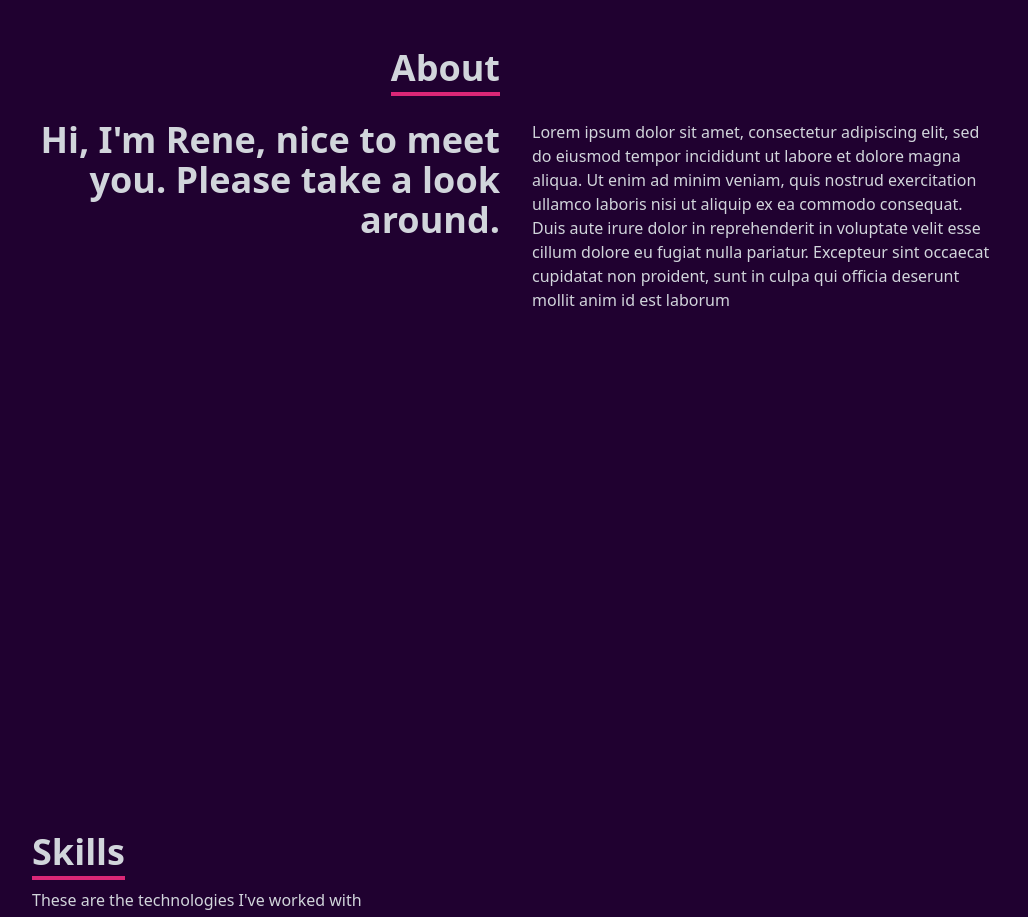
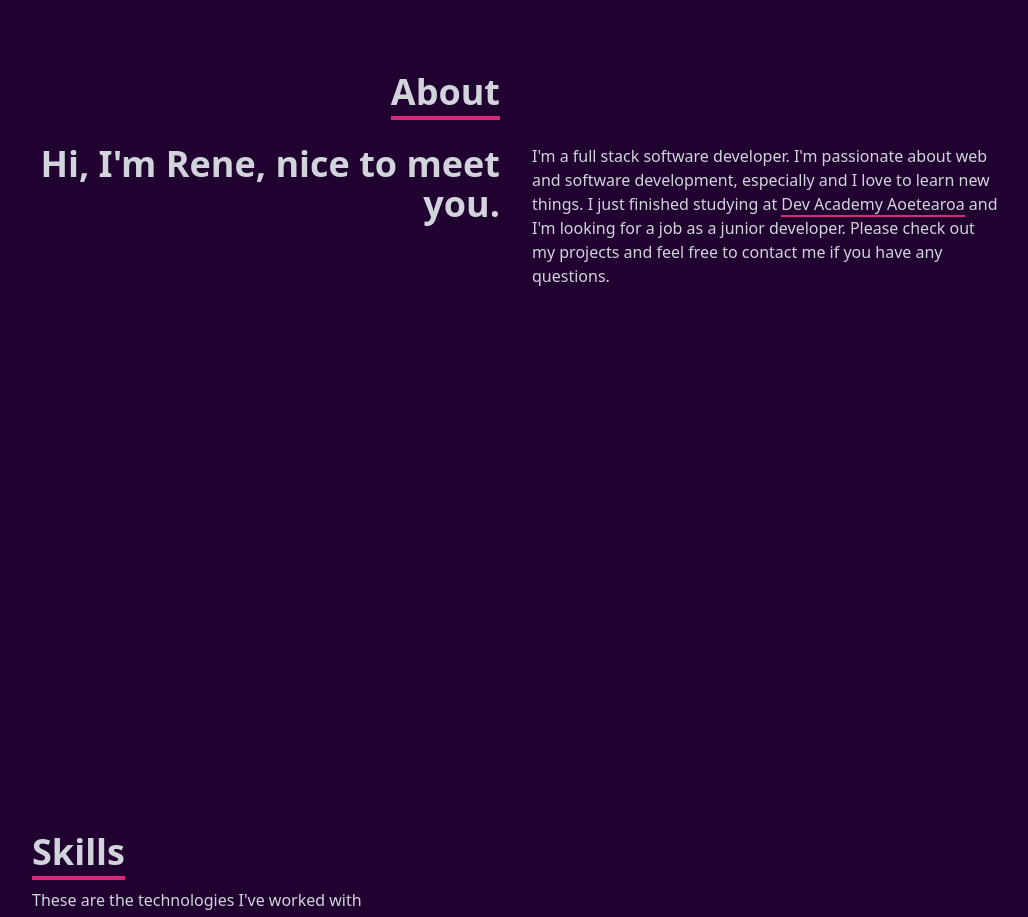
Before and after one commit to pulsarbeam/personal-website, a React (Vite) app: page / in a window 1280 px wide. Shown: the part 1020-1937 px from the top of the page, without its empty margins (124-1152 px from the left). Built offline with nearby package versions, Linux system fonts and the light colour scheme.

Commit message:
Added more text

```diff
--- a/src/components/About.tsx
+++ b/src/components/About.tsx
@@ -15,17 +15,19 @@ const About = () => {
           </div>
           <div className="max-w-[1000px] w-full grid sm:grid-cols-2 gap-8 px-4">
             <div className="sm:text-right text-4xl font-bold">
-              <p>Hi, I'm Rene, nice to meet you. Please take a look around.</p>
+              <p>Hi, I'm Rene, nice to meet you.</p>
             </div>
             <div>
               <p>
-                Lorem ipsum dolor sit amet, consectetur adipiscing elit, sed do
-                eiusmod tempor incididunt ut labore et dolore magna aliqua. Ut
-                enim ad minim veniam, quis nostrud exercitation ullamco laboris
-                nisi ut aliquip ex ea commodo consequat. Duis aute irure dolor
-                in reprehenderit in voluptate velit esse cillum dolore eu fugiat
-                nulla pariatur. Excepteur sint occaecat cupidatat non proident,
-                sunt in culpa qui officia deserunt mollit anim id est laborum
+                I'm a full stack software developer. I'm passionate about web
+                and software development, especially  and I love to learn new things. I just
+                finished studying at{' '}
+                <span className=" border-b-2 border-pink-600">
+                  Dev Academy Aoetearoa
+                </span>{' '}
+                and I'm looking for a job as a junior developer. Please check
+                out my projects and feel free to contact me if you have any
+                questions.
               </p>
             </div>
           </div>
```
